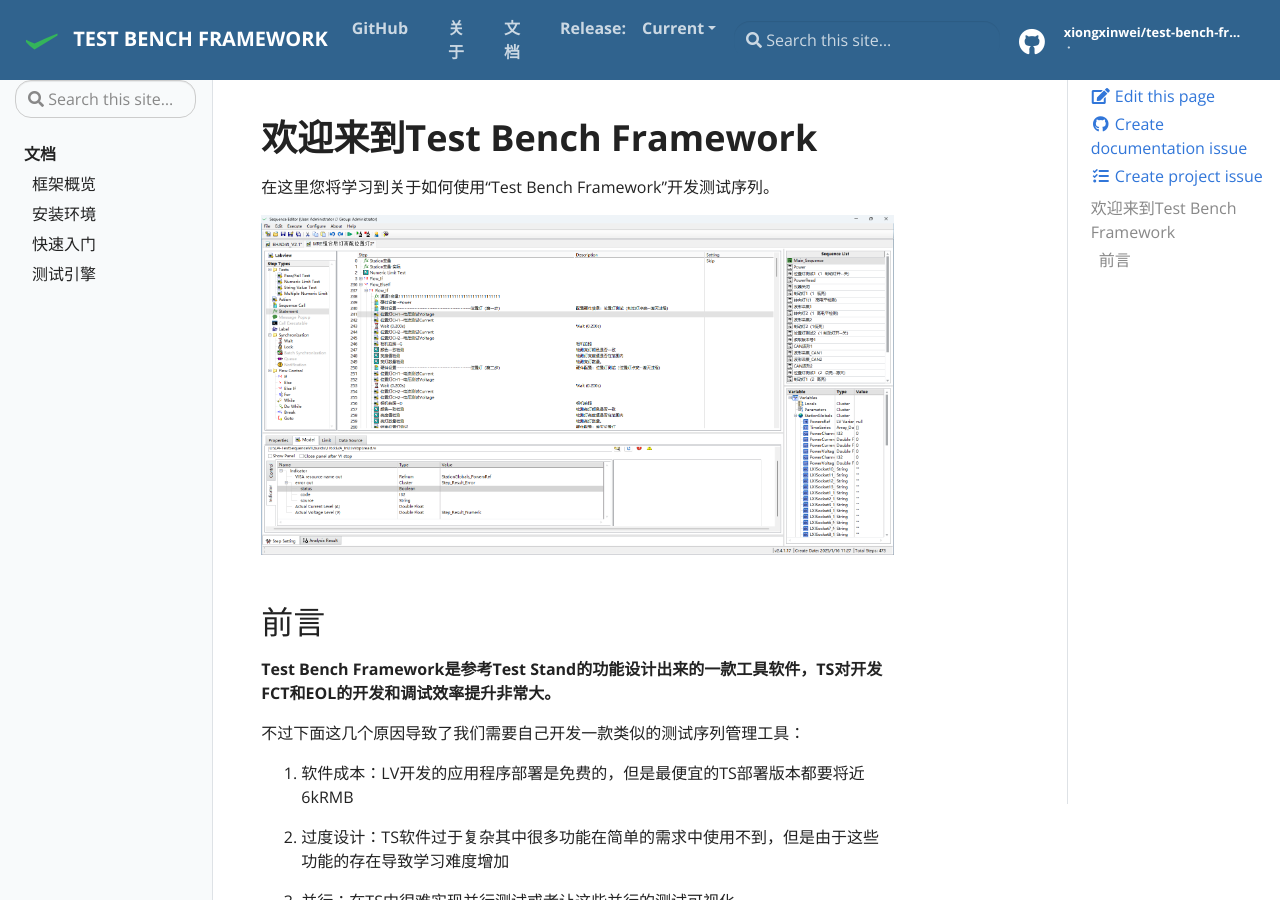
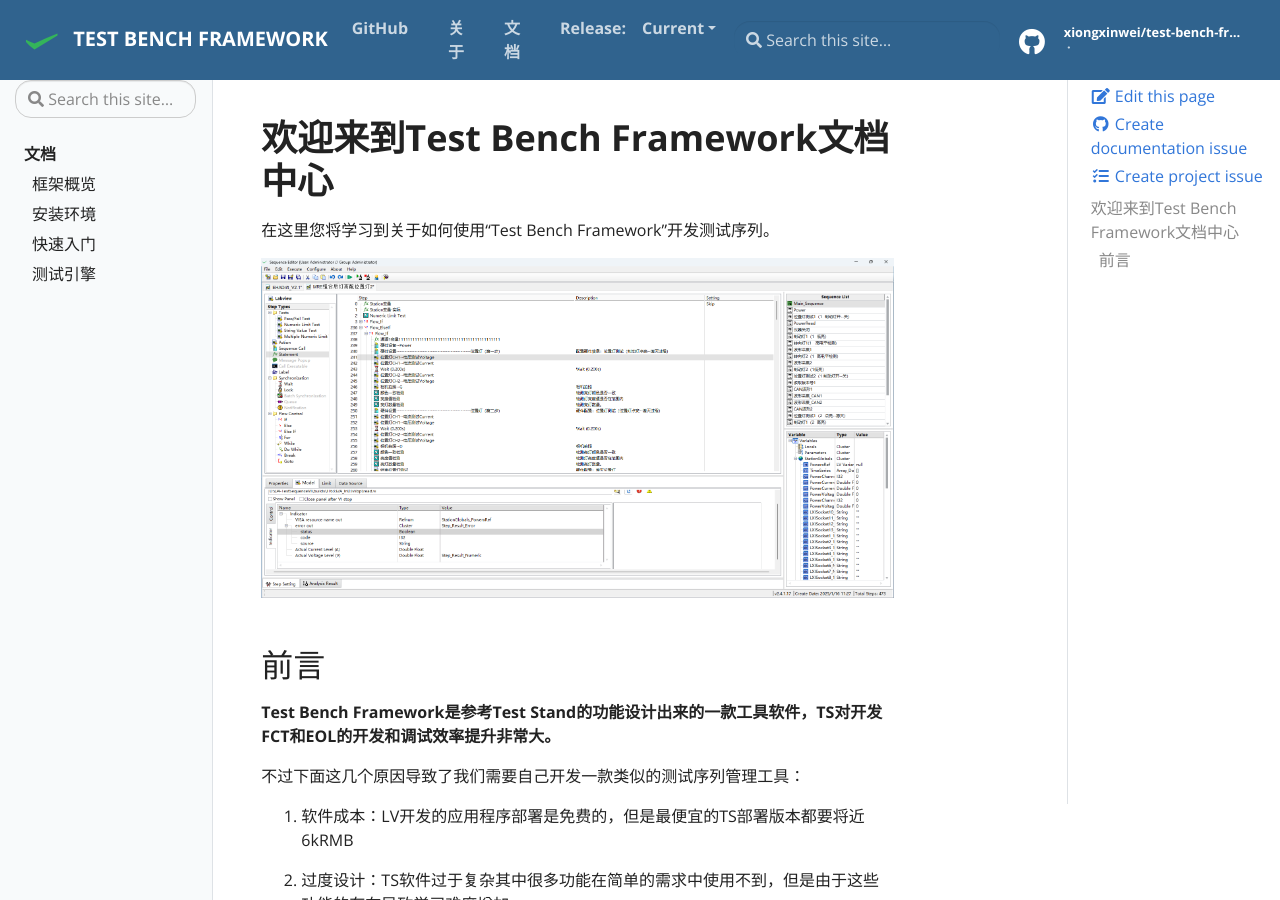
Before and after one commit to XiongXinwei-code/test-bench-framework, a Jekyll site: the page built from docs/pages/index.md, in a window 1280 px wide and 900 px high. Built offline with Jekyll 4.4.1, drawn with Linux system fonts in a browser that asks for light colours.

Commit message:
Update documentation frontmatter formatting
Fixed spacing issues in 'tags' fields of multiple documentation markdown files and updated the index page title for clarity. These changes improve consistency and readability in the documentation metadata.

```diff
--- a/docs/pages/index.md
+++ b/docs/pages/index.md
@@ -4,7 +4,7 @@
 permalink: /
 ---
 
-# 欢迎来到Test Bench Framework
+# 欢迎来到Test Bench Framework文档中心
 
 在这里您将学习到关于如何使用“Test Bench Framework”开发测试序列。
 
```
Also changed, not shown: docs/_docs/安装方式.md (+1 -1 lines), docs/_docs/快速入门.md (+1 -1 lines), docs/_docs/框架概览.md (+1 -1 lines), docs/_docs/测试引擎.md (+1 -1 lines).
